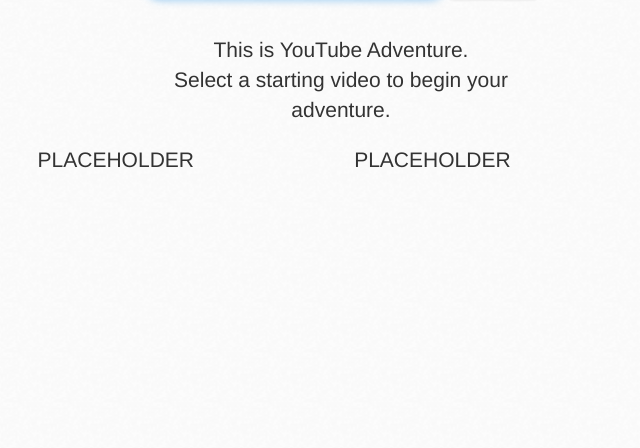
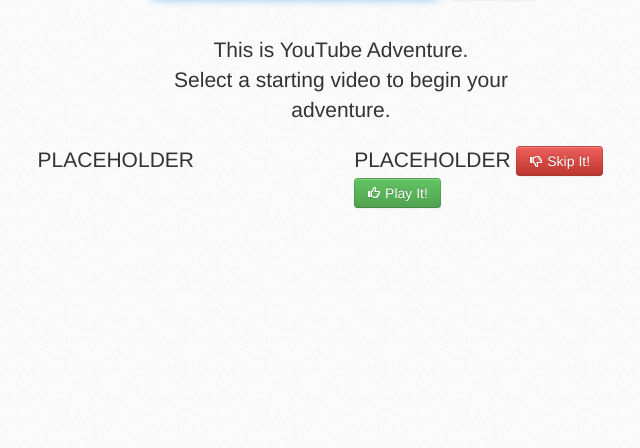
Before and after one commit to brianhou/YouTubeRadio, a Django app: page / in a window 1280 px wide. Shown: the part 203-651 px from the top of the page, without its empty margins (299-939 px from the left). Run offline with Django 3.2, Linux system fonts and the light colour scheme; some libraries are stand-ins or nearby versions.

Commit message:
added dummy buttons

```diff
--- a/YouTubeRadio/templates/adventure/index.html
+++ b/YouTubeRadio/templates/adventure/index.html
@@ -6,7 +6,10 @@
     </div>
     <div class="row-fluid lead">
         <p class="span3 offset3">PLACEHOLDER</p>
-        <p class="span3">PLACEHOLDER</p>
+        <p class="span3">PLACEHOLDER
+        <button class="btn btn-danger" type="button"><i class="icon-thumbs-down icon-white"></i> Skip It!</button>
+        <button class="btn btn-success" type="button"><i class="icon-thumbs-up icon-white"></i> Play It!</button>
+        </p>
     </div>
 </div>
 <div id="search" class="row-fluid">
```
